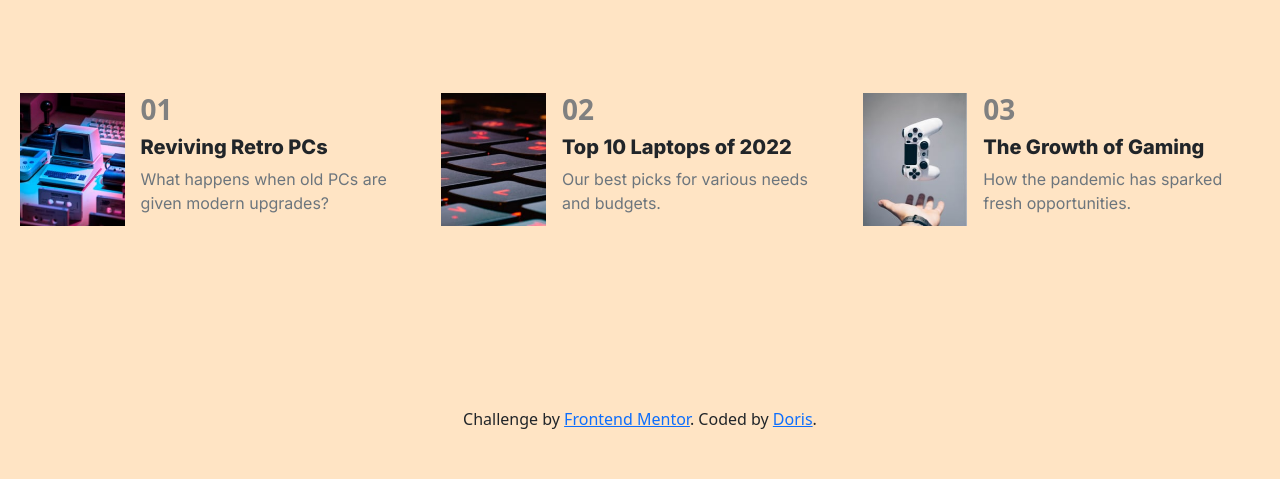
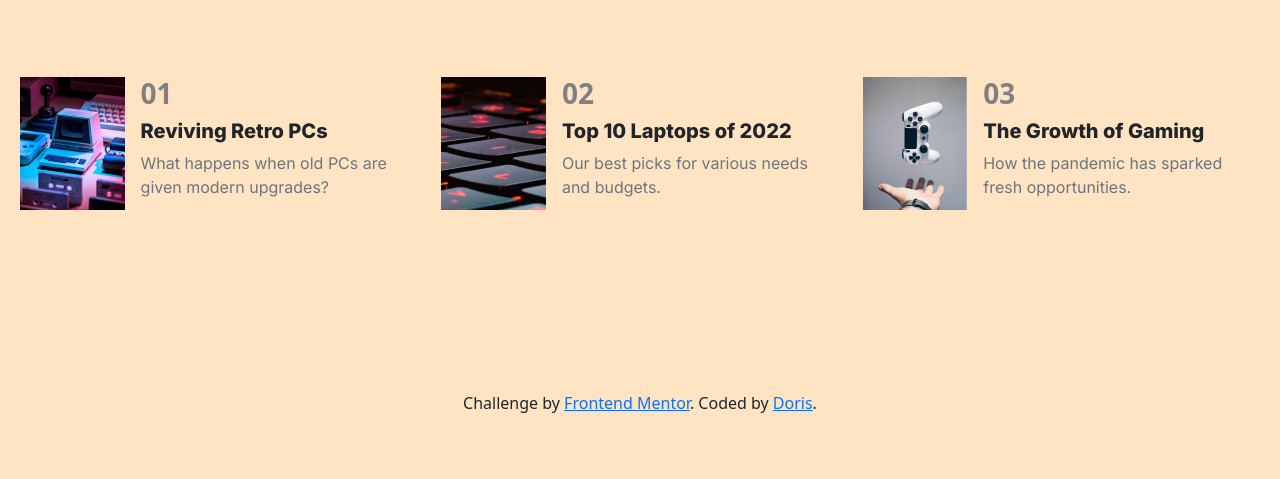
Before and after one commit to Doriscodes/News-homepage, a plain HTML site: page index.html in a window 1280 px wide. Shown: the part 746-1225 px from the top of the page. After the commit the page ends 1193 px from the top, so only its background shows below. Drawn offline with nearby package versions, Linux system fonts and the light colour scheme; a web font is replaced by a local one.

Commit message:
modified html

```diff
--- a/index.html
+++ b/index.html
@@ -16,7 +16,7 @@
   <title>News homepage</title>
 </head>
 
-<body class="my-4 mx-2 py-4">
+<body class="my-2 mx-2 py-4">
   <nav class="navbar navbar-expand-sm">
     <div class="container-fluid d-flex justify-content-between">
       <a class="navbar-brand" href="#">
```
